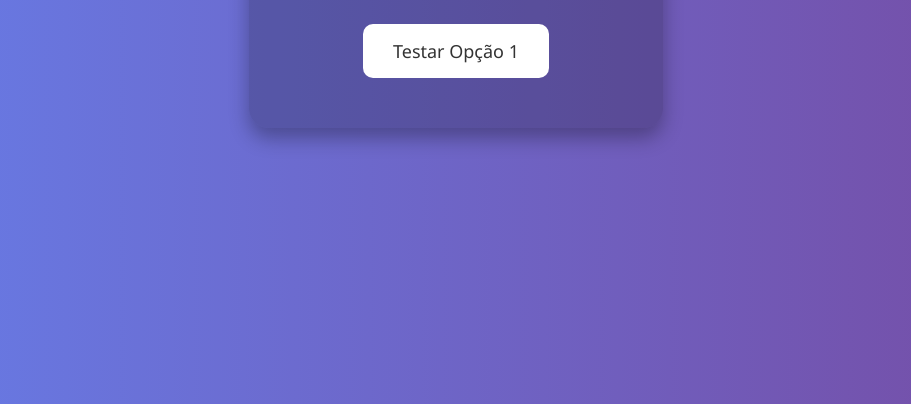
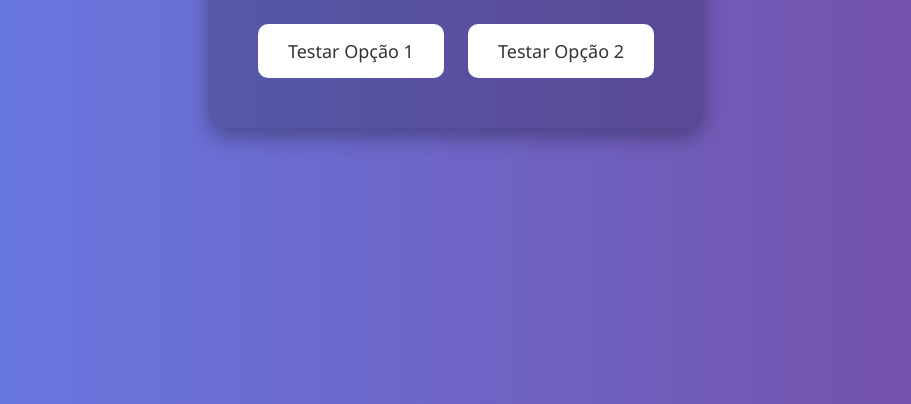
Before and after one commit to a4digitalprint/site, a plain HTML site: page index.html in a window 1280 px wide. Shown: the part 396-800 px from the top of the page, without its empty margins (184-1095 px from the left). Drawn offline with Linux system fonts and the light colour scheme.

Commit message:
Update index.html

```diff
--- a/index.html
+++ b/index.html
@@ -53,6 +53,7 @@
   <div class="container">
     <h1>Teste A4 Digital Print</h1>
     <a class="btn" href="inicio.html">Testar Opção 1</a>
+    <a class="btn" href="inicio2.html">Testar Opção 2</a>
   </div>
 </body>
 </html>
```
